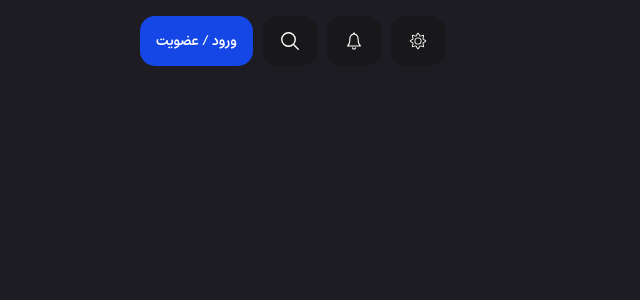
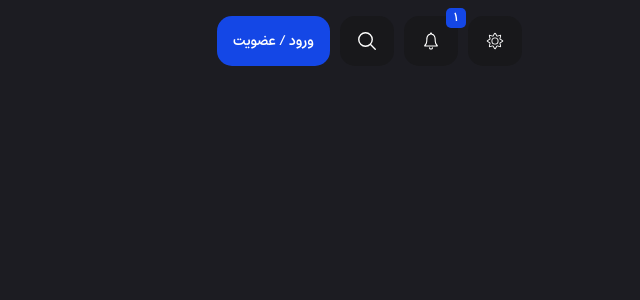
Before and after one commit to hossein1075/Film-Project, a React (Vite) app: page / in a window 1280 px wide. Shown: the top 300 px of the page, without its empty margins (402-1042 px from the left). Built offline with nearby package versions, Linux system fonts and the light colour scheme.

Commit message:
add css part 2 header in desktop

```diff
--- a/src/Components/Header/NavDesktop.tsx
+++ b/src/Components/Header/NavDesktop.tsx
@@ -11,17 +11,17 @@ function NavDesktop() {
     <nav>
         <div className="container">
             <div className='flex justify-between py-4'>
-            <div className='flex'>
-                <div className='flex'>
-                    <img src="/Icons/Favicon/logo.png" alt="film-site" />
-                    <span>کلاکت فیلم</span>
+            <div className='flex basis-[50%] gap-5'>
+                <div className='flexCenter gap-1'>
+                    <img src="/Icons/Favicon/logo.png" className='size-10' alt="film-site" />
+                    <span className='font-Estedad-Bold'>کلاکت فیلم</span>
                 </div>
-                <ul className='flex'>
+                <ul className='flexCenter gap-3.75'>
                      <li>
                         <Link to='#'>صفحه اصلی</Link>
                      </li>
                      <li>
-                        <Link to='#' className='flex'>
+                        <Link to='#' className='flexCenter gap-1'>
                         <IoVideocamOutline />
                         فیلم
                         </Link>
@@ -30,7 +30,7 @@ function NavDesktop() {
                         <Link to='#'>سریال</Link>
                      </li>
                      <li>
-                        <Link to='#' className='flex'>
+                        <Link to='#' className='flexCenter gap-1'>
                         <BsJustify />
                         صفحات اختصاصی کلاکت فیلم
                         </Link>
@@ -41,9 +41,9 @@ function NavDesktop() {
                     <button className='bg-zinc-900 py-3.5 px-4 rounded-15px opacity-100 hover:opacity-90 transition-all delay-100 duration-300'>
                         <CiSun size={22}/>
                     </button>
-                    <button className='bg-zinc-900 py-3.5 px-4 rounded-15px opacity-100 hover:opacity-90 transition-all delay-100 duration-300'>
+                    <button className='relative bg-zinc-900 py-3.5 px-4 rounded-15px opacity-100 hover:opacity-90 transition-all delay-100 duration-300 group'>
                         <IoIosNotificationsOutline size={22}/>
-                        {/* <span>1</span> */}
+                        <span className='absolute -top-2 -right-2 flexCenter size-5 font-Estedad-SemiBold text-xs bg-blue-700 rounded-5px opacity-100 group-hover:opacity-90 transition-all delay-100 duration-300'>1</span>
                     </button>
                     <button className='bg-zinc-900 py-3.5 px-4 rounded-15px opacity-100 hover:opacity-90 transition-all delay-100 duration-300'>
                         <IoSearchOutline size={22}/>
--- a/src/index.css
+++ b/src/index.css
@@ -41,6 +41,7 @@
   --breakpoint-: ;
   --breakpoint-: ;
   --radius-15px: 0.9375rem;
+  --radius-5px: 0.3125rem;
 
 }
 
```
